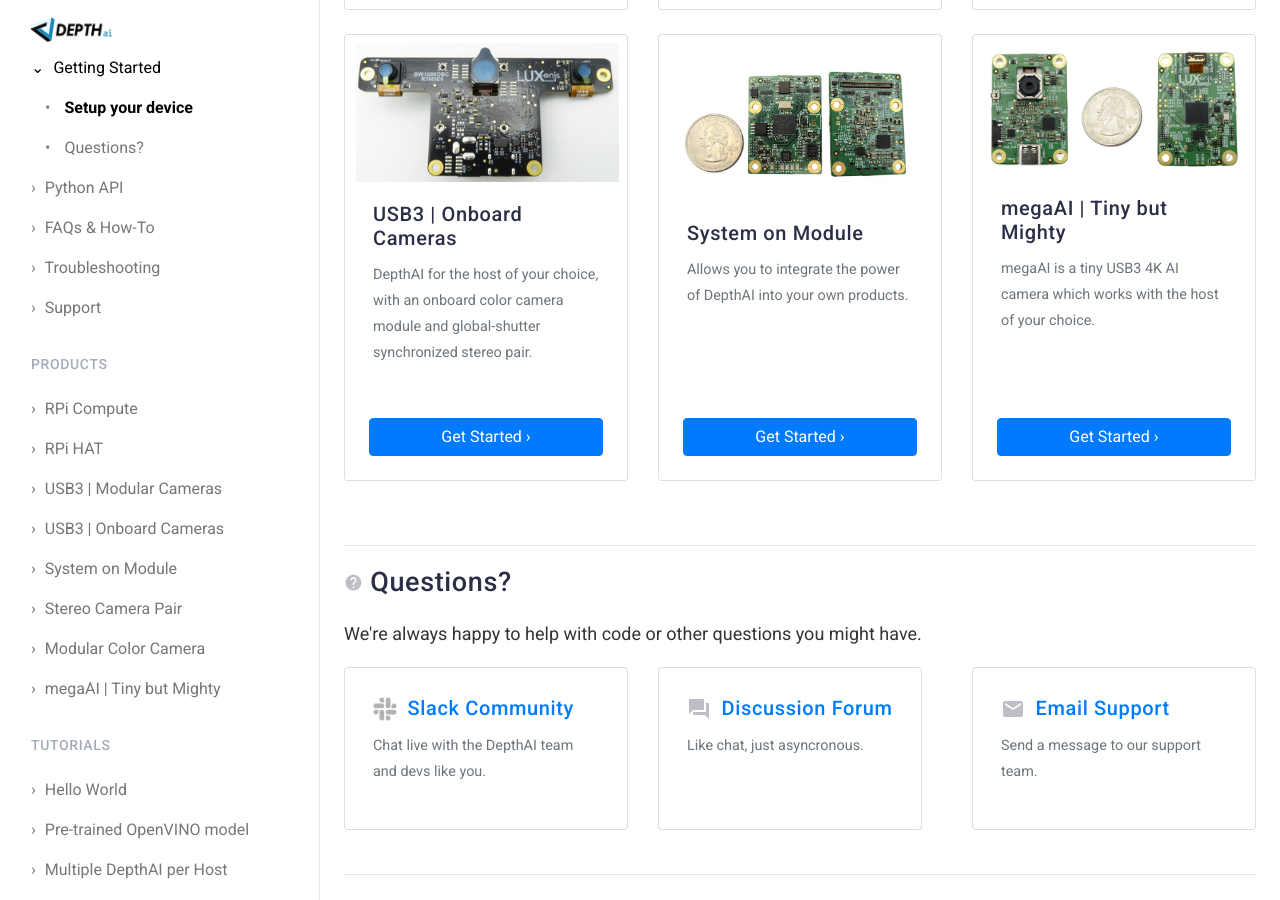
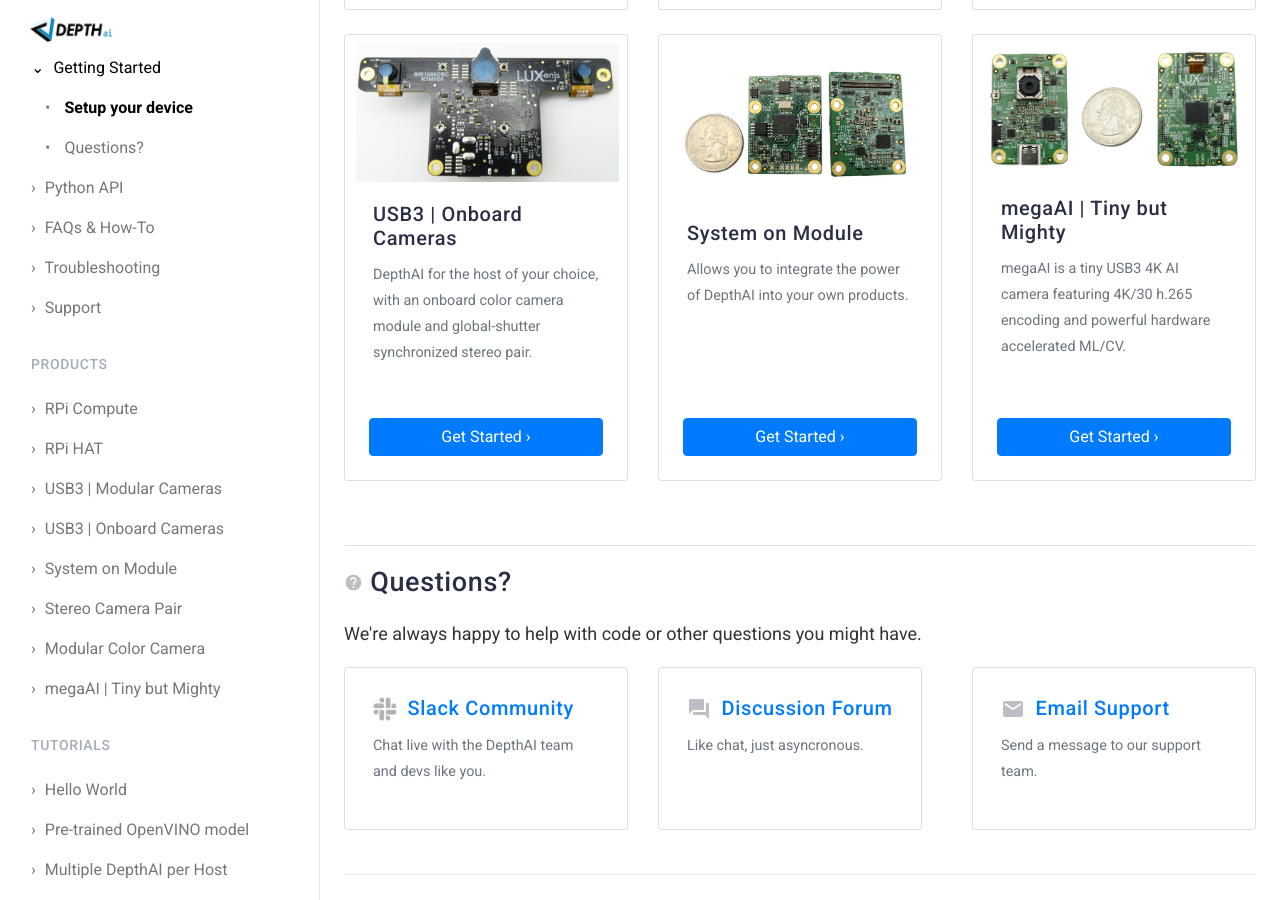
Before and after one commit to luxonis/depthai-docs-website, a Jekyll site: the page built from index.html, in a window 1280 px wide and 900 px high, scrolled down 920 px. Built offline with Jekyll 4.4.1, drawn with Linux system fonts in a browser that asks for light colours; nearby versions of some CDN libraries; some of the changed lines change nothing that is shown.

Commit message:
Update bw1093.md

````diff
--- a/_products/bw1093.md
+++ b/_products/bw1093.md
@@ -3,7 +3,7 @@
 title: megaAI
 toc_title: megaAI | Tiny but Mighty
 screenshot: /images/products/bw1093q-small.png
-description: megaAI is a tiny USB3 4K AI camera which works with the host of your choice.
+description: megaAI is a tiny USB3 4K AI camera featuring 4K/30 h.265 encoding and powerful hardware accelerated ML/CV.
 order: 4
 show_on_home: true
 test_args: "-co '{\"board_config\": {\"left_to_right_distance_cm\": 7.5}}'"
@@ -36,26 +36,12 @@
 
 ## Setup
 
-Follow the steps below to setup your DepthAI device.
+Follow the steps below to setup your megaAI device.
 
-<h3 class="step js-toc-ignore"><span></span> Connect your host to the DepthAI USB carrier board</h3>
-
-<h3 class="step js-toc-ignore"><span></span> Connect the DepthAI USB power supply (included)</h3>
+<h3 class="step js-toc-ignore"><span></span> Connect your host to the megaAI</h3>
 
 <h3 class="step js-toc-ignore"><span></span> Install the Python DepthAI API</h3>
 
 [See our instructions](/api#install).
 
-<h3 class="step js-toc-ignore"><span></span> Calibrate Stereo Cameras</h3>
-
-Use the DepthAI [calibration script](/products/stereo_camera_pair/#calibration) with the following argument:
-
-```
--co '{"board_config": {"left_to_right_distance_cm": 7.5}}'
-```
-
-This sets the distance between the stereo cameras to their distance on the board.
-
 <h3 class="step js-toc-ignore"><span></span> Download and run DepthAI Python examples</h3>
-
-{% include test_step.md param="arg" %}
````
